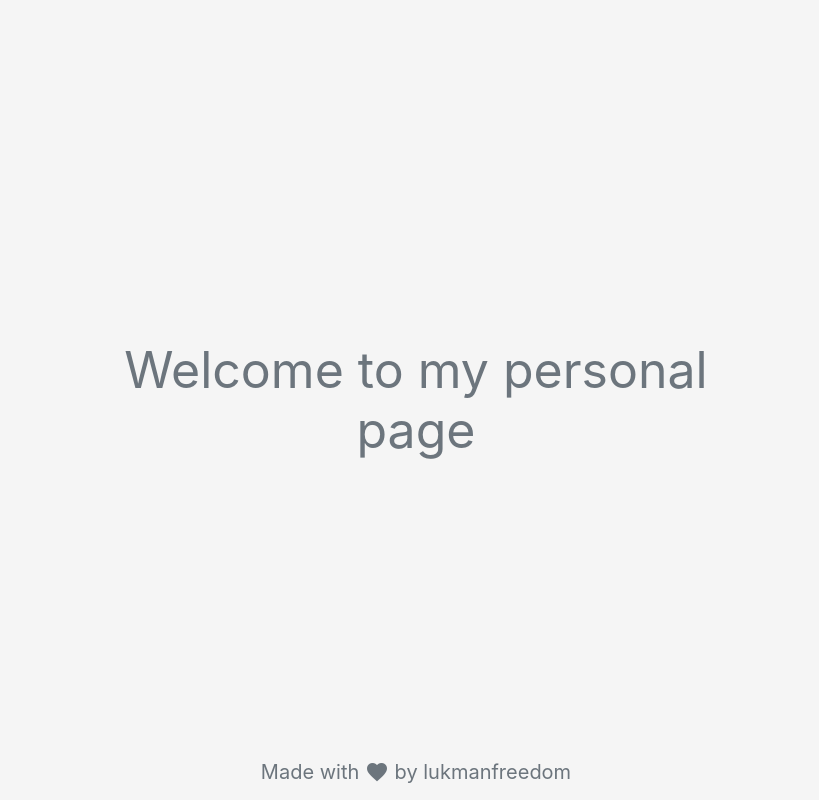
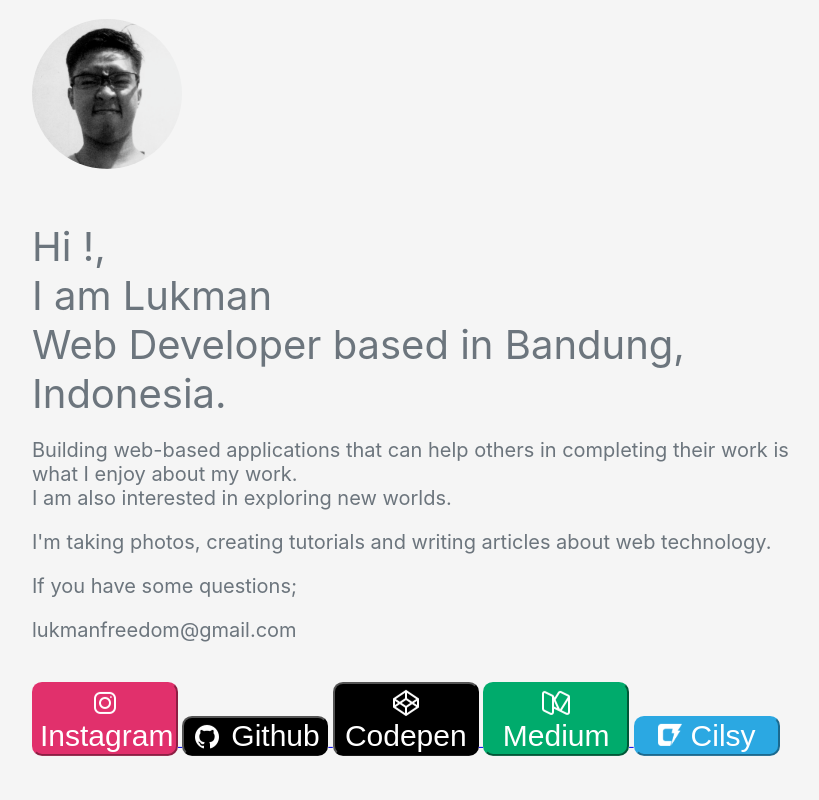
Before and after one commit to lukmanfreedom/lukmanfreedom.github.io, a plain HTML site: page index.html in a window 1280 px wide. Shown: the whole page, without its empty margins (224-1043 px from the left). Drawn offline with Linux system fonts and the light colour scheme.

Commit message:
add accounts

```diff
--- a/index.html
+++ b/index.html
@@ -9,13 +9,13 @@
 
     <body>
         <!-- Hello -->
-        <div id="hello">
+        <!-- <div id="hello">
             Hello !
         </div>
 
         <div id="welcome">
             Welcome to my personal page
-        </div>
+        </div> -->
 
         <!-- Main -->
         <div id="container">
@@ -26,6 +26,46 @@
                 <br>I am Lukman
                 <br>Web Developer based in Bandung, Indonesia.
             </div>
+
+            <p class="text">
+                Building web-based applications that can help others in completing their work is
+                what I enjoy about my work. <br>
+                I am also interested in exploring new worlds.
+            <p>
+
+            <p class="text">I'm taking photos, creating tutorials and writing articles about web technology.</p>
+            <p class="text">If you have some questions;</p>
+            <p class="text">lukmanfreedom@gmail.com</p>
+
+            <br>
+
+            <a href="http://www.instagram.com/lukmanfreedom/">
+                <button type="button" class="button magenta">
+                    <img src="src/assets/instagram-logo.png" class="icon invert"> <span class="btn-text">Instagram</span>
+                </button>
+            </a>
+
+            <a href="http://www.github.com/lukmanfreedom/">
+                <button class="button black">
+                    <img src="src/assets/github-logo.png" class="icon invert"> <span class="btn-text">Github</span>
+                </button>
+            </a>
+
+            <a href="http://www.codepen.io/lukmanfreedom/">
+                <button class="button black">
+                    <img src="src/assets/codepen-logo.png" class="icon invert"> <span class="btn-text">Codepen</span>
+                </button>
+            </a>
+
+            <a href="https://medium.com/@lukmanfreedom">
+                <button class="button green">
+                    <img src="src/assets/medium-logo.png" class="icon invert"> <span class="btn-text">Medium</span>
+                </button>
+            </a>
+
+            <a href="">
+                <button class="button blue"><img src="src/assets/cilsy-logo.png" class="cilsy"> <span class="btn-text">Cilsy</span></button>
+            </a>
         </div>
 
         <!-- Footer -->
--- a/src/components/css/style.css
+++ b/src/components/css/style.css
@@ -2,6 +2,8 @@ body {
   background-color: #F5F5F5;
   font-family: -apple-system,BlinkMacSystemFont,"Segoe UI",Roboto,"Helvetica Neue",Arial,sans-serif,"Apple Color Emoji","Segoe UI Emoji","Segoe UI Symbol";
 }
+
+button:focus {outline:0;}
 
 #hello, #welcome {
   position: fixed;
@@ -21,7 +23,7 @@ body {
   transform: translate(-50%, -30%);
   min-width: 60%;
   min-height: 60%;
-  display: none;
+  /* display: none; */
 }
 
 #profile-picture {
@@ -49,3 +51,55 @@ body {
   color: #6C757D;
   font-size: 40px;
 }
+
+.text {
+  color: #6C757D;
+  font-size: 20px;
+}
+
+.icon {
+  max-height: 40px;
+  vertical-align: sub;
+}
+
+.cilsy {
+  max-height: 22px;
+  /* vertical-align:; */
+}
+
+.invert {
+  -webkit-filter: invert(1);
+}
+
+.button {
+  color: white;
+  border-radius: 10px;
+  font-size: 30px;
+  width: 19%;
+}
+
+.magenta {
+  background-color: #e1306c;
+  border-color: #e1306c;
+}
+
+.black {
+  background-color: #000000;
+  border-color: #000000;
+}
+
+.blue {
+  background-color: #2ba8e2;
+  border-color: #2ba8e2;
+}
+
+.green {
+  background-color: #00ab6c;
+  border-color: #00ab6c;
+}
+
+@media only screen and (max-width: 1200px) {
+    .btn-text {
+        display: none;
+    }
+}
--- a/src/components/js/animation.js
+++ b/src/components/js/animation.js
@@ -1,11 +1,11 @@
-
-$(document).ready(function() {
-  $("#hello").fadeIn(2000);
-  $("#hello").fadeOut(1000, function() {
-    $("#welcome").fadeIn(2000);
-    $("#footer").fadeIn(1000);
-    $("#welcome").fadeOut(2000, function() {
-      $("#container").fadeIn(1000);
-    });
-  });
-});
+//
+// $(document).ready(function() {
+//   $("#hello").fadeIn(2000);
+//   $("#hello").fadeOut(1000, function() {
+//     $("#welcome").fadeIn(2000);
+//     $("#footer").fadeIn(1000);
+//     $("#welcome").fadeOut(2000, function() {
+//       $("#container").fadeIn(1000);
+//     });
+//   });
+// });
```
Also changed, not shown: src/assets/cilsy-logo.png (added), src/assets/codepen-logo.png (added), src/assets/github-logo.png (added), src/assets/instagram-logo.png (added), src/assets/medium-logo.png (added), 3 other files.
